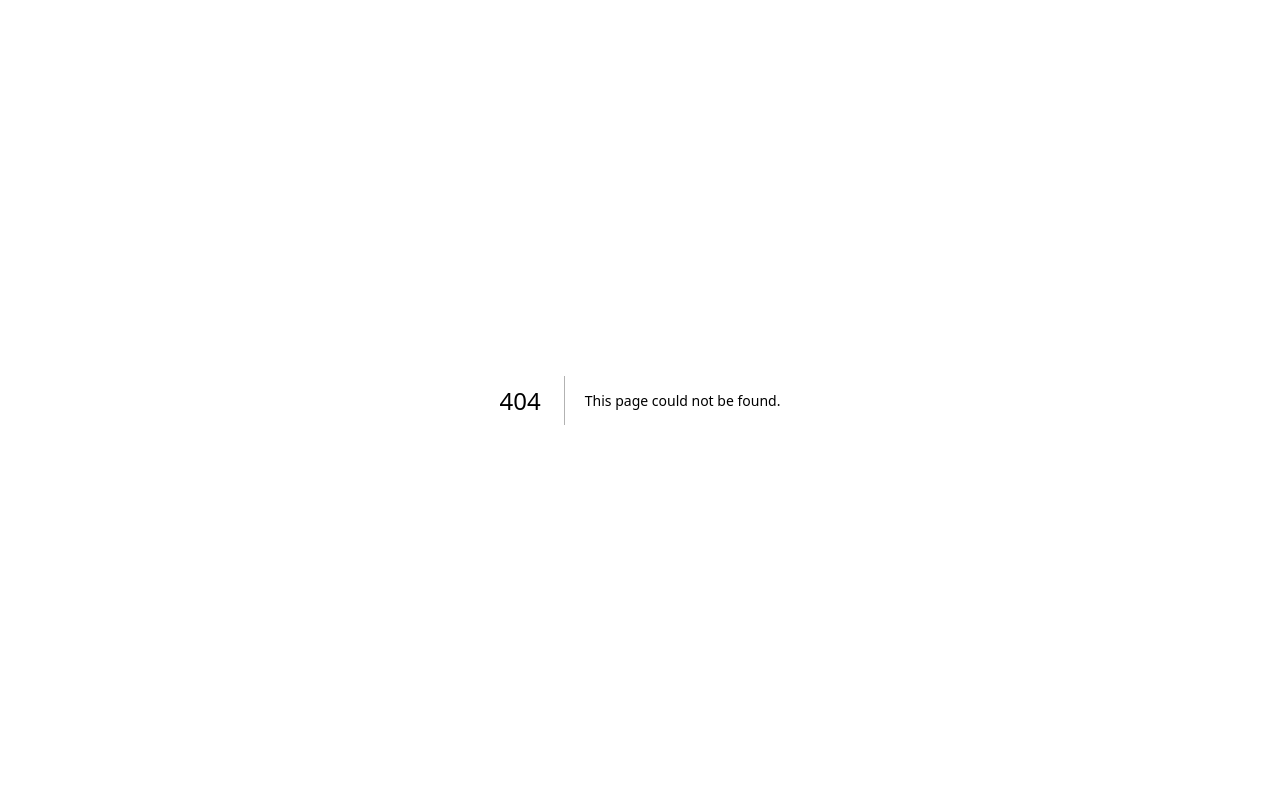
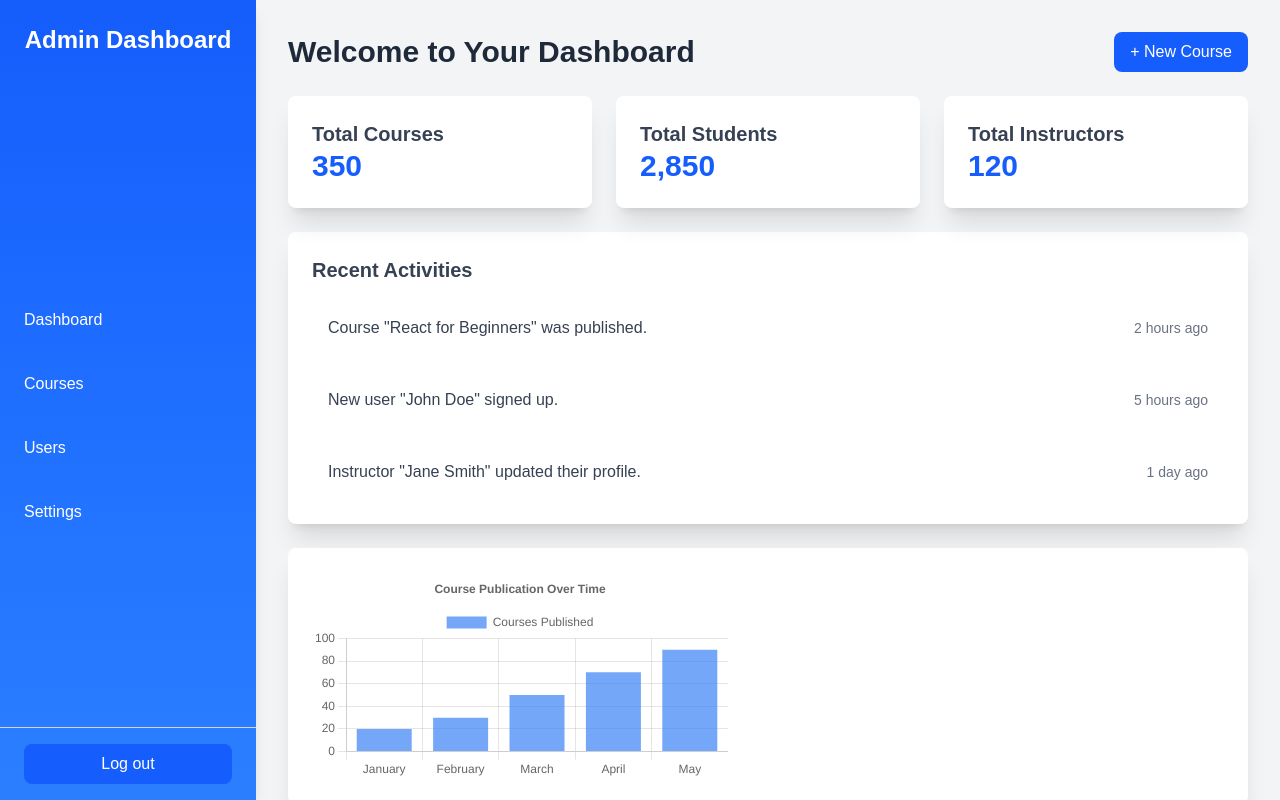
Before and after one commit to stev-dev/BHA-Learning-platform, a Next.js app: page /admin/dashboard in a window 1280 px wide. Before the commit this address had no page. Built offline with nearby package versions, Linux system fonts and the light colour scheme.

Commit message:
admindashboard

```diff
--- /dev/null
+++ b/app/admin/dashboard/ChartComponent.tsx
@@ -0,0 +1,41 @@
+// app/admin/dashboard/ChartComponent.tsx
+
+'use client';  // This is the directive that marks the component as a Client Component
+
+import { useRef } from 'react';  // Now you can safely use useRef
+
+import { Bar } from 'react-chartjs-2';
+import { Chart as ChartJS, CategoryScale, LinearScale, BarElement, Title, Tooltip, Legend } from 'chart.js';
+
+// Register the chart components
+ChartJS.register(CategoryScale, LinearScale, BarElement, Title, Tooltip, Legend);
+
+export function ChartComponent() {
+  const chartRef = useRef(null);  // This is where you can now safely use useRef
+
+  const data = {
+    labels: ['January', 'February', 'March', 'April', 'May'],
+    datasets: [
+      {
+        label: 'Courses Published',
+        data: [20, 30, 50, 70, 90],
+        backgroundColor: 'rgba(59, 130, 246, 0.7)', // Blue color
+      },
+    ],
+  };
+
+  const options = {
+    responsive: true,
+    plugins: {
+      legend: {
+        position: 'top' as const,
+      },
+      title: {
+        display: true,
+        text: 'Course Publication Over Time',
+      },
+    },
+  };
+
+  return <Bar ref={chartRef} data={data} options={options} />;
+}
--- /dev/null
+++ b/app/admin/dashboard/page.tsx
@@ -0,0 +1,56 @@
+// app/admin/dashboard/page.tsx
+import React from 'react';
+import { ChartComponent } from './ChartComponent';
+
+export default function Dashboard() {
+  return (
+    <div className="space-y-6">
+      {/* Stats Section */}
+      <div className="grid grid-cols-1 sm:grid-cols-2 lg:grid-cols-3 gap-6">
+        <div className="bg-white shadow-xl rounded-lg p-6 transition duration-300 hover:shadow-2xl">
+          <h2 className="text-xl font-semibold text-gray-700">Total Courses</h2>
+          <p className="text-3xl font-bold text-blue-600">350</p>
+        </div>
+        <div className="bg-white shadow-xl rounded-lg p-6 transition duration-300 hover:shadow-2xl">
+          <h2 className="text-xl font-semibold text-gray-700">Total Students</h2>
+          <p className="text-3xl font-bold text-blue-600">2,850</p>
+        </div>
+        <div className="bg-white shadow-xl rounded-lg p-6 transition duration-300 hover:shadow-2xl">
+          <h2 className="text-xl font-semibold text-gray-700">Total Instructors</h2>
+          <p className="text-3xl font-bold text-blue-600">120</p>
+        </div>
+      </div>
+
+      {/* Recent Activities Section */}
+      <div className="bg-white shadow-xl rounded-lg p-6 mt-6">
+        <h2 className="text-xl font-semibold text-gray-700">Recent Activities</h2>
+        <ul className="space-y-4 mt-4">
+          <li className="flex justify-between items-center hover:bg-gray-100 p-4 rounded-lg transition duration-300">
+            <span className="text-gray-700">Course "React for Beginners" was published.</span>
+            <span className="text-sm text-gray-500">2 hours ago</span>
+          </li>
+          <li className="flex justify-between items-center hover:bg-gray-100 p-4 rounded-lg transition duration-300">
+            <span className="text-gray-700">New user "John Doe" signed up.</span>
+            <span className="text-sm text-gray-500">5 hours ago</span>
+          </li>
+          <li className="flex justify-between items-center hover:bg-gray-100 p-4 rounded-lg transition duration-300">
+            <span className="text-gray-700">Instructor "Jane Smith" updated their profile.</span>
+            <span className="text-sm text-gray-500">1 day ago</span>
+          </li>
+        </ul>
+      </div>
+      <div className="h-64 bg-white shadow-xl rounded-lg mt-4 p-6">
+  <ChartComponent />
+</div>
+
+      {/* Activity Graph (Placeholder) */}
+      <div className="bg-white shadow-xl rounded-lg p-6 mt-6">
+        <h2 className="text-xl font-semibold text-gray-700">Activity Graph</h2>
+        <div className="h-64 bg-gray-200 rounded-lg mt-4 flex items-center justify-center">
+          <span className="text-gray-500">Graph Placeholder (can integrate a chart library here)</span>
+        </div>
+      </div>
+    </div>
+
+  );
+}
--- /dev/null
+++ b/app/admin/layout.tsx
@@ -0,0 +1,69 @@
+// app/admin/layout.tsx
+import React, { ReactNode } from 'react';
+
+type LayoutProps = {
+  children: ReactNode;
+};
+
+export default function AdminLayout({ children }: LayoutProps) {
+  return (
+    <div className="flex h-screen bg-gray-100">
+      {/* Sidebar */}
+      <div className="w-64 bg-gradient-to-b from-blue-600 to-blue-500 text-white shadow-lg flex flex-col justify-between">
+        <div className="p-6">
+          <h2 className="text-2xl font-semibold text-center">Admin Dashboard</h2>
+        </div>
+        <nav className="mt-6">
+          <ul className="space-y-4">
+            <li>
+              <a
+                href="/admin/dashboard"
+                className="block px-6 py-3 hover:bg-blue-600 transition duration-300 rounded-lg"
+              >
+                Dashboard
+              </a>
+            </li>
+            <li>
+              <a
+                href="/admin/courses"
+                className="block px-6 py-3 hover:bg-blue-600 transition duration-300 rounded-lg"
+              >
+                Courses
+              </a>
+            </li>
+            <li>
+              <a
+                href="/admin/users"
+                className="block px-6 py-3 hover:bg-blue-600 transition duration-300 rounded-lg"
+              >
+                Users
+              </a>
+            </li>
+            <li>
+              <a
+                href="/admin/settings"
+                className="block px-6 py-3 hover:bg-blue-600 transition duration-300 rounded-lg"
+              >
+                Settings
+              </a>
+            </li>
+          </ul>
+        </nav>
+        <div className="px-6 py-4 border-t border-gray-300">
+          <button className="w-full bg-blue-600 hover:bg-blue-700 text-white py-2 rounded-lg">
+            Log out
+          </button>
+        </div>
+      </div>
+
+      {/* Main Content */}
+      <div className="flex-1 p-8 overflow-y-auto">
+        <div className="mb-6 flex justify-between items-center">
+          <h1 className="text-3xl font-semibold text-gray-800">Welcome to Your Dashboard</h1>
+          <button className="bg-blue-600 text-white px-4 py-2 rounded-lg">+ New Course</button>
+        </div>
+        <div>{children}</div>
+      </div>
+    </div>
+  );
+}
```
Also changed, not shown: package.json (+7 -2 lines), 1 other file (tests, documents, lock files or other folders).
